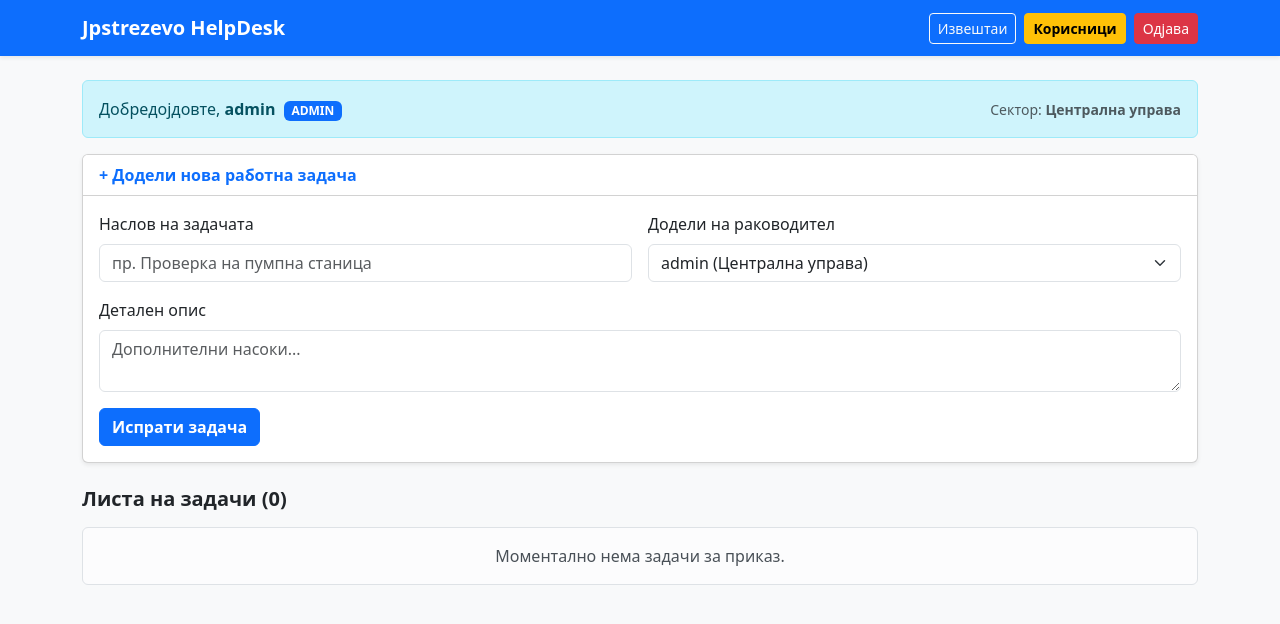
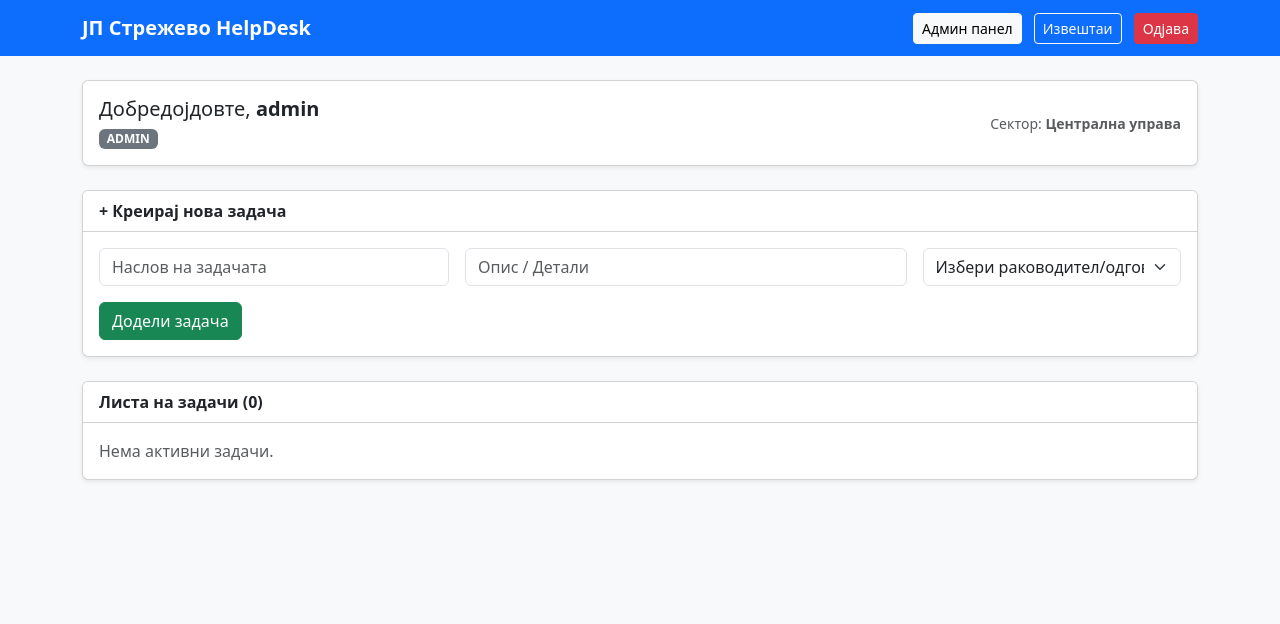
Before and after one commit to payeergorand-bit/jpstrezevohelpd, a Flask app: template templates/index.html in a window 1280 px wide. Shown: the top 624 px of the page. Run offline with Flask 3, Linux system fonts and the light colour scheme; the template is opened without the code that fills it: values that come from a table or form of the project are taken from there, others are empty.

Commit message:
Update index.html

```diff
--- a/templates/index.html
+++ b/templates/index.html
@@ -3,114 +3,138 @@
 <head>
     <meta charset="UTF-8">
     <meta name="viewport" content="width=device-width, initial-scale=1.0">
-    <title>Jpstrezevo - Контролна табла</title>
+    <title>ЈП Стрежево Битола HelpDesk</title>
     <link href="https://cdn.jsdelivr.net/npm/bootstrap@5.3.0/dist/css/bootstrap.min.css" rel="stylesheet">
 </head>
 <body class="bg-light">
-    <nav class="navbar navbar-expand-lg navbar-dark bg-primary shadow-sm">
+
+<nav class="navbar navbar-dark bg-primary mb-4">
     <div class="container">
-            <a class="navbar-brand fw-bold" href="/">Jpstrezevo HelpDesk</a>
-            <div class="d-flex align-items-center gap-2">
-                <a href="/reports" class="btn btn-outline-light btn-sm">Извештаи</a>
+        <a class="navbar-brand fw-bold" href="#">ЈП Стрежево HelpDesk</a>
+        <div>
             {% if user.role == 'admin' %}
-                <a href="/admin/users" class="btn btn-warning btn-sm fw-semibold">Корисници</a>
+                <a href="{{ url_for('admin_users') }}" class="btn btn-light btn-sm me-2">Админ панел</a>
             {% endif %}
-                <a href="/logout" class="btn btn-danger btn-sm">Одјава</a>
+            <a href="{{ url_for('reports') }}" class="btn btn-outline-light btn-sm me-2">Извештаи</a>
+            <a href="{{ url_for('logout') }}" class="btn btn-danger btn-sm">Одјава</a>
         </div>
     </div>
 </nav>
 
-    <div class="container my-4">
-        <div class="alert alert-info d-flex justify-content-between align-items-center flex-wrap">
+<div class="container">
+    <!-- Добредојде и инфо -->
+    <div class="card shadow-sm mb-4">
+        <div class="card-body d-flex justify-content-between align-items-center">
             <div>
-                Добредојдовте, <strong>{{ user.username }}</strong>
-                <span class="badge bg-primary ms-1">{{ user.role|upper }}</span>
+                <h5 class="mb-1">Добредојдовте, <strong>{{ user.username }}</strong></h5>
+                <span class="badge bg-secondary text-uppercase">{{ user.role }}</span>
             </div>
-            <small class="text-muted">Сектор: <strong>{{ user.sector }}</strong></small>
+            <div class="text-muted small">
+                Сектор: <strong>{{ user.sector }}</strong>
+            </div>
+        </div>
     </div>
 
-        {% if user.role in ['director', 'admin'] %}
+    <!-- Форма за додавање задача (за Директор, Админ и Раководител) -->
+    {% if user.role in ['director', 'admin', 'manager'] %}
     <div class="card shadow-sm mb-4">
-            <div class="card-header bg-white fw-bold text-primary">
-                + Додели нова работна задача
+        <div class="card-header bg-white fw-bold">
+            + Креирај нова задача
         </div>
         <div class="card-body">
-                <form method="POST" action="/add_task" class="row g-3">
-                    <div class="col-md-6">
-                        <label class="form-label">Наслов на задачата</label>
-                        <input type="text" name="title" class="form-control" required placeholder="пр. Проверка на пумпна станица">
+            <form method="POST" action="{{ url_for('add_task') }}" class="row g-3">
+                <div class="col-md-4">
+                    <input type="text" name="title" class="form-control" placeholder="Наслов на задачата" required>
                 </div>
-                    <div class="col-md-6">
-                        <label class="form-label">Додели на раководител</label>
+                <div class="col-md-5">
+                    <input type="text" name="description" class="form-control" placeholder="Опис / Детали">
+                </div>
+                <div class="col-md-3">
                     <select name="manager_username" class="form-select" required>
-                            {% if managers %}
+                        <option value="">Избери раководител/одговорно лице</option>
                         {% for m in managers %}
                             <option value="{{ m.username }}">{{ m.username }} ({{ m.sector }})</option>
                         {% endfor %}
-                            {% else %}
-                                <option disabled selected>Нема регистрирани раководители</option>
-                            {% endif %}
                     </select>
                 </div>
                 <div class="col-12">
-                        <label class="form-label">Детален опис</label>
-                        <textarea name="description" class="form-control" rows="2" placeholder="Дополнителни насоки..."></textarea>
-                    </div>
-                    <div class="col-12">
-                        <button type="submit" class="btn btn-primary fw-bold">Испрати задача</button>
+                    <button type="submit" class="btn btn-success">Додели задача</button>
                 </div>
             </form>
         </div>
     </div>
     {% endif %}
 
-        <h5 class="mb-3 fw-bold">Листа на задачи ({{ tasks|length }})</h5>
-
+    <!-- Листа на задачи -->
+    <div class="card shadow-sm">
+        <div class="card-header bg-white fw-bold">
+            Листа на задачи ({{ tasks|length }})
+        </div>
+        <div class="card-body">
+            {% if tasks %}
                 {% for task in tasks %}
-        <div class="card shadow-sm mb-3">
+                <div class="card mb-3 border-start border-4 {% if task.status == 'Завршено' %}border-success{% elif task.status == 'Во тек' %}border-warning{% else %}border-primary{% endif %}">
                     <div class="card-body">
-                <div class="d-flex justify-content-between align-items-start flex-wrap gap-2">
-                    <div>
-                        <h5 class="card-title mb-1 fw-bold">{{ task.title }}</h5>
-                        <p class="card-text text-muted mb-2">{{ task.description or 'Нема дополнителен опис.' }}</p>
-                        <small class="text-secondary d-block">
-                            Доделено на: <strong>{{ task.assigned_to_manager }}</strong> ({{ task.assigned_to_sector }}) |
-                            Од: <strong>{{ task.assigned_by }}</strong> |
-                            Датум: {{ task.created_at.strftime('%d.%m.%Y %H:%M') }}
-                        </small>
-                    </div>
-                    <span class="badge fs-6 {% if task.status == 'Завршено' %}bg-success{% elif task.status == 'Во тек' %}bg-warning text-dark{% else %}bg-secondary{% endif %}">
+                        <div class="d-flex justify-content-between align-items-start mb-2">
+                            <h5 class="card-title text-dark fw-bold mb-0">{{ task.title }}</h5>
+                            <span class="badge {% if task.status == 'Завршено' %}bg-success{% elif task.status == 'Во тек' %}bg-warning text-dark{% else %}bg-primary{% endif %}">
                                 {{ task.status }}
                             </span>
                         </div>
+                        <p class="card-text text-muted mb-2">{{ task.description or 'Нема опис.' }}</p>
 
+                        <div class="small text-secondary mb-3">
+                            Доделено на: <strong>{{ task.assigned_to_manager }}</strong> | Сектор: <strong>{{ task.assigned_to_sector }}</strong> | Од: {{ task.assigned_by }} | Датум: {{ task.created_at.strftime('%d.%m.%Y %H:%M') }}
+                            {% if task.assigned_to_employee %}
+                                <br>Проследено до вработен: <span class="badge bg-info text-dark">{{ task.assigned_to_employee }}</span>
+                            {% endif %}
                             {% if task.report_note %}
-                <div class="mt-2 p-2 bg-light border-start border-4 border-success rounded">
-                    <small class="fw-bold text-success d-block">Извештај од раководител:</small>
-                    <small>{{ task.report_note }}</small>
+                                <br><span class="text-success">Извештај: {{ task.report_note }}</span>
+                            {% endif %}
                         </div>
-                {% endif %}
 
-                <form method="POST" action="/update_task/{{ task.id }}" class="mt-3 pt-3 border-top row g-2 align-items-center">
-                    <div class="col-sm-4 col-md-3">
+                        <!-- Форма за ажурирање / проследување -->
+                        <form method="POST" action="{{ url_for('update_task', task_id=task.id) }}" class="row g-2 align-items-center bg-light p-2 rounded">
+                            <div class="col-md-3">
                                 <select name="status" class="form-select form-select-sm">
                                     <option value="Доделено" {% if task.status == 'Доделено' %}selected{% endif %}>Доделено</option>
                                     <option value="Во тек" {% if task.status == 'Во тек' %}selected{% endif %}>Во тек</option>
                                     <option value="Завршено" {% if task.status == 'Завршено' %}selected{% endif %}>Завршено</option>
                                 </select>
                             </div>
-                    <div class="col-sm-5 col-md-6">
-                        <input type="text" name="report_note" class="form-control form-control-sm" value="{{ task.report_note or '' }}" placeholder="Внесете забелешка или извештај...">
+
+                            <!-- Паѓачко мени за проследување до вработен (достапно за раководители/админи) -->
+                            {% if user.role in ['manager', 'admin', 'director'] %}
+                            <div class="col-md-4">
+                                <select name="assigned_to_employee" class="form-select form-select-sm">
+                                    <option value="">-- Проследи до вработен --</option>
+                                    {% set employees = namespace(list=[]) %}
+                                    <!-- Ги филтрираме вработените што се од истиот сектор -->
+                                    {% for emp in managers %}
+                                        {% if emp.role == 'employee' and emp.sector == task.assigned_to_sector %}
+                                            <option value="{{ emp.username }}" {% if task.assigned_to_employee == emp.username %}selected{% endif %}>{{ emp.username }}</option>
+                                        {% endif %}
+                                    {% endfor %}
+                                </select>
                             </div>
-                    <div class="col-sm-3 col-md-3">
-                        <button type="submit" class="btn btn-sm btn-outline-primary w-100 fw-semibold">Ажурирај</button>
+                            {% endif %}
+
+                            <div class="col-md-{% if user.role in ['manager', 'admin', 'director'] %}3{% else %}7{% endif %}">
+                                <input type="text" name="report_note" class="form-control form-control-sm" placeholder="Внесете забелешка или извештај...">
+                            </div>
+                            <div class="col-md-2">
+                                <button type="submit" class="btn btn-primary btn-sm w-100">Ажурирај</button>
                             </div>
                         </form>
                     </div>
                 </div>
+                {% endfor %}
             {% else %}
-        <div class="alert alert-light text-center border">Моментално нема задачи за приказ.</div>
-        {% endfor %}
+                <p class="text-muted mb-0">Нема активни задачи.</p>
+            {% endif %}
         </div>
+    </div>
+</div>
+
 </body>
 </html>
```
Lines whose indentation alone changed are shown as unchanged.
